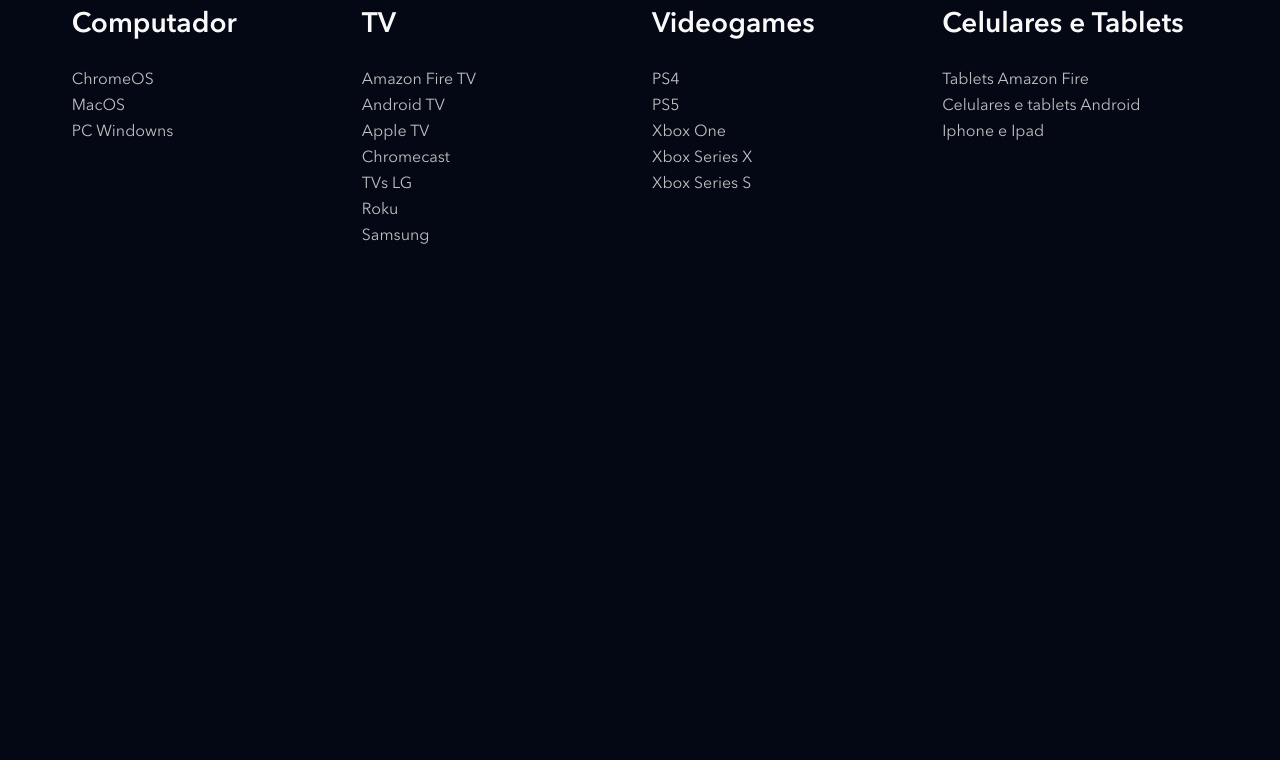
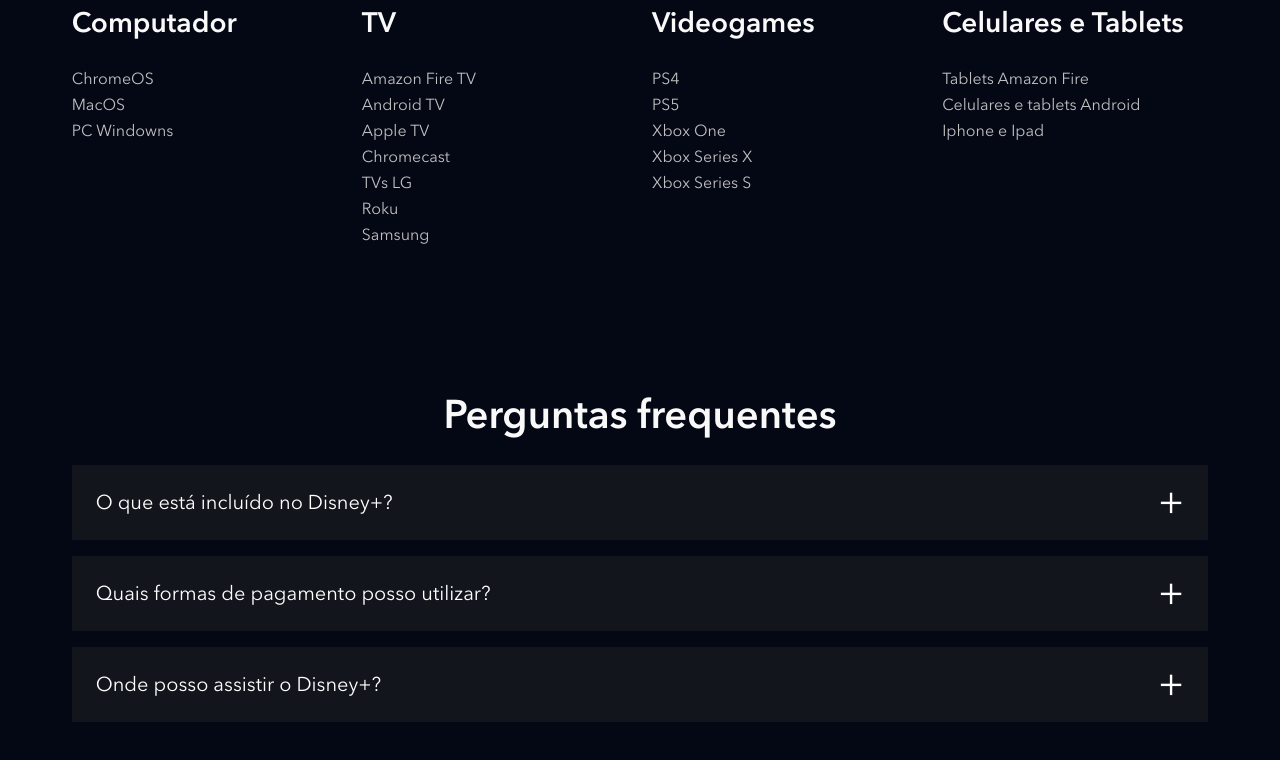
Before and after one commit to JoksLobo/clone_disney_plus, a website: page index.html in a window 1280 px wide. Shown: the part 4047-4807 px from the top of the page. Before the commit the page ends 4366 px from the top, so only its background shows below. Drawn offline with nearby package versions, Linux system fonts and the light colour scheme; files that its build step writes are made by us from their sources; files whose address does not match are found by name.

Commit message:
adicionado faq

```diff
--- a/index.html
+++ b/index.html
@@ -220,6 +220,41 @@
             </li>
         </ul>
     </section>
+    <section class="faq">
+        <h2 class="title">Perguntas frequentes</h2>
+        <ul class="faq__questions">
+            <li class="faq__questions__item">
+                <div class="faq__questions__item__question" data-faq-question>
+                    O que está incluído no Disney+?
+                </div>
+                <div class="faq__questions__item__answer text--big">
+                    Benefícios de assinar o Disney+:
+                    <ul class="faq__questions__item__answer text--big text-subItem">
+                        <li>Estreias de filmes, séries originais e clássicos da Disney, Pixar, Marvel, Star Wars, National Geographic e Star.</li>
+                        <li>Os torneios mais importantes do mundo e programas da ESPN ao vivo.</li>
+                        <li>Até quatro telas ao mesmo tempo com o Disney+ Premium, e até duas com o Disney+ Padrão.</li>
+                        <li>Downloads, criação de perfis e controle parental para personalizar a experiência por idade, de acordo com o seu plano.</li>
+                    </ul>
+                </div>
+            </li>
+            <li class="faq__questions__item">
+                <div class="faq__questions__item__question" data-faq-question>
+                    Quais formas de pagamento posso utilizar?
+                </div>
+                <div class="faq__questions__item__answer text--big text-subItem">
+                    Você pode utilizar: cartão de débito, cartão de crédito, PayPal, Mercado Pago, e também empresas parceiras como Google Play Store, App Store da Apple, Mercado Livre e provedores locais de TV, telefonia e internet.
+                </div>
+            </li>
+            <li class="faq__questions__item">
+                <div class="faq__questions__item__question" data-faq-question>
+                    Onde posso assistir o Disney+?
+                </div>
+                <div class="faq__questions__item__answer text--big">
+                    O aplicativo do Disney+ está disponível em dispositivos móveis, navegadores, videogames, decodificadores e smart TVs. Confira a <a href="#" class="linkDesk">lista completa de dispositivos compatíveis na Central de Ajuda.</a>
+                </div>
+            </li>
+        </ul>
+    </section>
     <script src="./src/main.js"></script>
 </body>
 </html>
--- a/src/main.js
+++ b/src/main.js
@@ -1,5 +1,6 @@
 document.addEventListener('DOMContentLoaded', function() {
     const buttons = document.querySelectorAll('[data-tab-button]');
+    const questions = document.querySelectorAll('[data-faq-question]');
 
 
     for (let i = 0; i < buttons.length; i++) {
@@ -12,7 +13,18 @@
             botao.target.classList.add('shows__tabs__button--is-active');
         })
     }
+
+    for (let i = 0; i < questions.length; i++) {
+        questions[i].addEventListener('click', abreOuFechaResposta);
+    }
 })
+
+function abreOuFechaResposta(elemento) {
+    const classe = 'faq__questions__item--is-open';
+    const elementoPai = elemento.target.parentNode;
+
+    elementoPai.classList.toggle(classe);
+}
 
 function removeBotaoAtivo() {
     const buttons = document.querySelectorAll('[data-tab-button]');
--- /dev/null
+++ b/src/styles/_faq.scss
@@ -0,0 +1,61 @@
+.faq {
+    padding: 5.6vw;
+
+    h2 {
+        text-align: center;
+        margin-bottom: 24px;
+    }
+
+    &__questions {
+
+        li {
+            list-style: none;
+        }
+
+        &__item {
+            background-color: #13151d;
+            margin-bottom: 16px;
+
+            &__question {
+                color: #fff;
+                font-size: 20px;
+                padding: 24px;
+                display: block;
+                cursor: pointer;
+                position: relative;
+
+                &::after {
+                    content: '+';
+                    position: absolute;
+                    top: 0;
+                    right: 24px;
+                    height: 100%;
+                    display: flex;
+                    align-items: center;
+                    font-size: 40px;
+                }
+            }
+
+            &__answer {
+                height: 0;
+                overflow: hidden;
+                padding: 0 24px;
+                transition: height, .5s ease;
+            }
+
+            &--is-open {
+                .faq__questions__item__question::after{
+                    content: '-';
+                }
+
+                .faq__questions__item__answer {
+                    height: auto;
+                    padding-bottom: 24px;
+                    transition: height, .5s ease;
+                }
+
+
+            }
+        }
+    }
+}
--- a/src/styles/main.scss
+++ b/src/styles/main.scss
@@ -3,6 +3,7 @@
 @use 'shows';
 @use 'plans';
 @use 'available-devices';
+@use 'faq';
 
 
 @font-face {
@@ -120,3 +121,16 @@
         }
     }
 }
+
+.text-subItem {
+    list-style-type: disc;
+    li {
+    padding-top: 20px;
+    margin-left:40px;
+    }
+}
+
+.linkDesc {
+    color: white;
+    cursor: pointer;
+}
```
